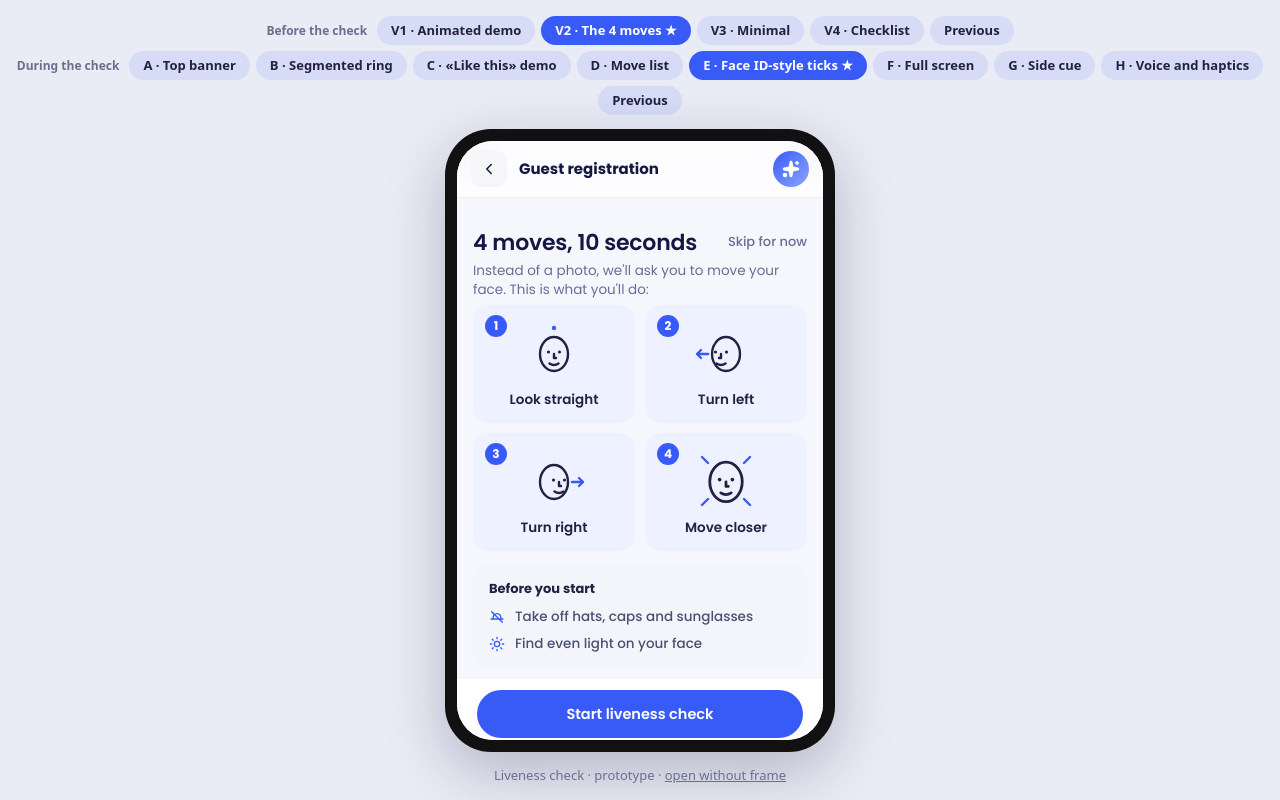
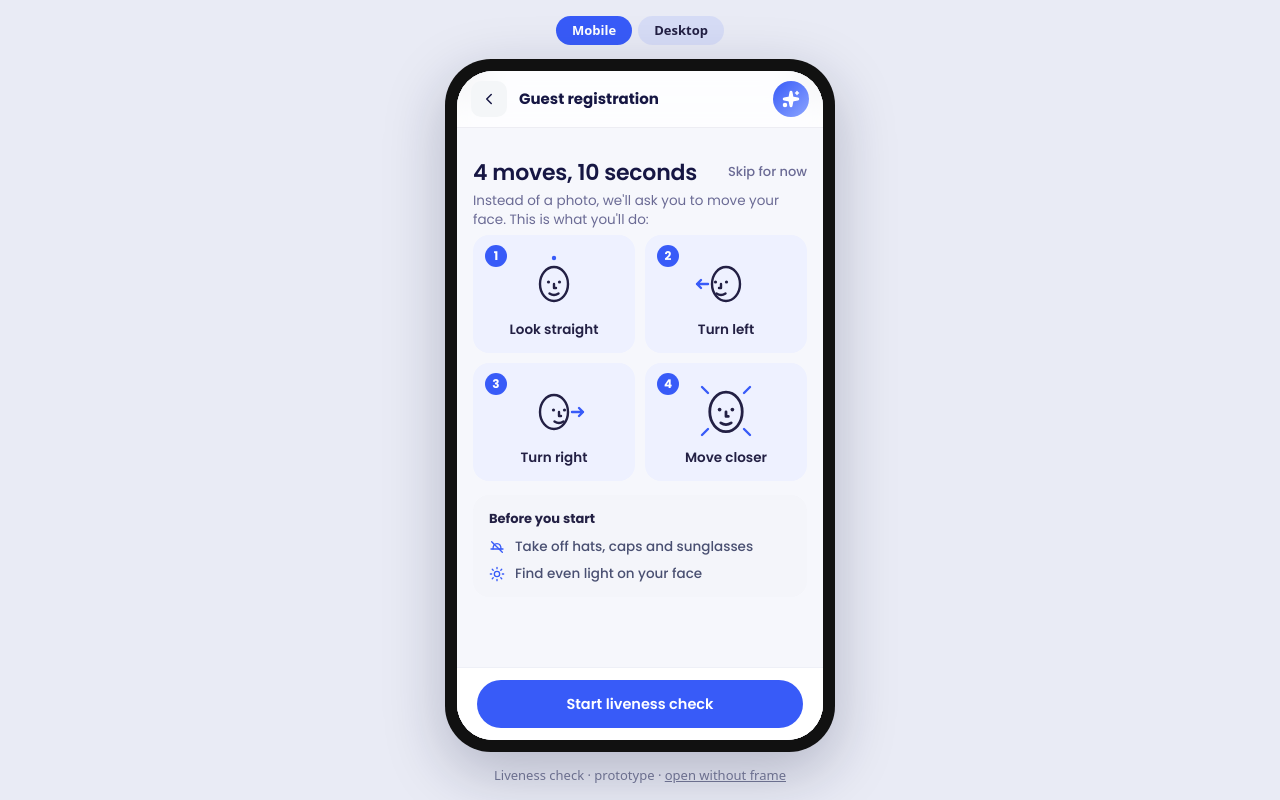
Before and after one commit to dclemares/liveness-check, a plain HTML site: page index.html in a window 1280 px wide. Drawn offline with Linux system fonts and the light colour scheme.

Commit message:
Remove version selector, add Mobile/Desktop views and fix desktop layout
Co-Authored-By: Claude Opus 5.5 <noreply@anthropic.com>

```diff
--- a/assets/live-prep.css
+++ b/assets/live-prep.css
@@ -203,3 +203,14 @@ body:has(.lv-full) header{display:none!important}
 @keyframes lvhW{50%{height:16px}}
 
 @media(prefers-reduced-motion:reduce){.lve-tk line.now,.lvg-ch i,.lvv-g .lvg-glow,.lvh-wave i,.lvf-bar i.now::after{animation:none!important}.lvf-bar i.now::after{width:50%}.lvg-ok.pop{animation-duration:.01s}}
+
+/* ===== Escritorio: migas «Back / Identity verification» (mismos estilos que la réplica, que aquí no se carga) ===== */
+.dbk-row{display:flex;align-items:center;gap:0;margin:0 0 18px;min-height:30px;padding:0}
+.dbk-row .dbk-pill{display:inline-flex;align-items:center;gap:6px;box-sizing:border-box;height:30px;margin:0;padding:0 12px 0 8px;border:1px solid #dfe2f1;border-radius:12px;background:#fff;color:#161643;font:600 12px/16px Poppins,system-ui,sans-serif;cursor:pointer;transition:background .15s,border-color .15s}
+.dbk-row .dbk-pill:hover{background:#eff6ff;border-color:#385bf8}
+.dbk-pill::after{content:attr(data-dbk);letter-spacing:0}
+.dbk-pill svg{width:16px;height:16px;flex:none;color:#385bf8;stroke-width:2.4}
+.dbk-sep{margin:0 6px;font-style:normal;font-weight:500;font-size:12px;color:#b7bcd6}
+.dbk-row .dbk-eye{font:600 11px/16px Poppins,system-ui,sans-serif;letter-spacing:.08em;text-transform:uppercase;color:#161643;white-space:nowrap}
+/* escritorio: la pantalla suelta no tiene el contenedor de la réplica; la verificación ocupa toda la altura de la ventana */
+@media (min-width:1025px){.iv-m{flex:0 0 auto!important;height:100dvh!important}}
--- a/index.html
+++ b/index.html
@@ -2,37 +2,51 @@
 <html lang="en"><head><meta charset="utf-8"><meta name="viewport" content="width=device-width,initial-scale=1">
 <title>Liveness check</title>
 <style>
-:root{--bg:#e9ebf5;--ink:#232044;--mut:#6b6f8e}
+:root{--bg:#e9ebf5;--ink:#232044;--mut:#6b6f8e;--chip:rgba(56,91,248,.1)}
 @media (prefers-color-scheme:dark){:root:not([data-theme="light"]){--bg:#15162a;--ink:#eceefe;--mut:#9aa0c4}}
 :root[data-theme="dark"]{--bg:#15162a;--ink:#eceefe;--mut:#9aa0c4}
 html,body{margin:0;height:100%;background:var(--bg);font-family:Poppins,system-ui,sans-serif;color:var(--ink)}
-body{display:flex;flex-direction:column;align-items:center;justify-content:center;gap:14px;padding:16px;box-sizing:border-box}
-.ph{width:390px;height:844px;max-width:100%;max-height:calc(100dvh - 150px);border-radius:46px;padding:12px;background:#111;box-shadow:0 20px 60px rgba(20,22,60,.25);box-sizing:border-box}
-.ph iframe{width:100%;height:100%;border:0;border-radius:36px;background:#fff;display:block}
-p{margin:0;font-size:13px;color:var(--mut)}
-a{color:inherit}
-.rows{display:flex;flex-direction:column;gap:6px;align-items:center}
-.sw>span{font-size:12px;font-weight:600;color:var(--mut);align-self:center;margin-right:4px}
-.sw{display:flex;align-items:center;flex-wrap:wrap;justify-content:center;gap:6px;max-width:100%}
-.sw button{border:0;border-radius:99px;padding:8px 14px;background:rgba(56,91,248,.1);color:var(--ink);font:600 13px/1 Poppins,system-ui,sans-serif;cursor:pointer}
+body{display:flex;flex-direction:column;align-items:center;gap:14px;padding:16px;box-sizing:border-box;overflow:hidden}
+.sw{display:flex;gap:6px;flex:none}
+.sw button{border:0;border-radius:99px;padding:8px 16px;background:var(--chip);color:var(--ink);font:600 13px/1 Poppins,system-ui,sans-serif;cursor:pointer}
 .sw button[aria-pressed="true"]{background:#385bf8;color:#fff}
 .sw button:focus-visible{outline:2px solid #385bf8;outline-offset:2px}
-@media(max-width:430px){body{padding:8px 0 0;gap:8px}.ph{width:100%;height:calc(100dvh - 90px);max-height:none;border-radius:0;padding:0;box-shadow:none}.ph iframe{border-radius:0}p{display:none}}
+.stage{flex:1;min-height:0;width:100%;display:flex;align-items:center;justify-content:center}
+.ph{width:390px;height:844px;max-width:100%;max-height:100%;border-radius:46px;padding:12px;background:#111;box-shadow:0 20px 60px rgba(20,22,60,.25);box-sizing:border-box}
+.ph iframe{width:100%;height:100%;border:0;border-radius:36px;background:#fff;display:block}
+.dk{position:relative;border-radius:14px;overflow:hidden;background:#fff;box-shadow:0 20px 60px rgba(20,22,60,.25)}
+.dk-bar{height:34px;display:flex;align-items:center;gap:7px;padding:0 14px;background:#ececf3}
+.dk-bar i{width:11px;height:11px;border-radius:50%;background:#d3d5e2}
+.dk-vp{position:relative;overflow:hidden}
+.dk-vp iframe{position:absolute;left:0;top:0;width:1280px;height:800px;border:0;transform-origin:0 0;background:#fff}
+p{margin:0;font-size:13px;color:var(--mut);flex:none}
+a{color:inherit}
+[hidden]{display:none!important}
+@media(max-width:430px){body{padding:8px 0 0;gap:8px}.ph{width:100%;height:100%;border-radius:0;padding:0;box-shadow:none}.ph iframe{border-radius:0}p,.sw{display:none}}
 </style></head><body>
-<div class="rows"><nav class="sw" data-k="pv" aria-label="Before the check"><span>Before the check</span><button data-v="1">V1 · Animated demo</button><button data-v="2">V2 · The 4 moves ★</button><button data-v="3">V3 · Minimal</button><button data-v="4">V4 · Checklist</button><button data-v="0">Previous</button></nav>
-<nav class="sw" data-k="lv" aria-label="During the check"><span>During the check</span><button data-v="1">A · Top banner</button><button data-v="2">B · Segmented ring</button><button data-v="3">C · «Like this» demo</button><button data-v="4">D · Move list</button><button data-v="5">E · Face ID-style ticks ★</button><button data-v="6">F · Full screen</button><button data-v="7">G · Side cue</button><button data-v="8">H · Voice and haptics</button><button data-v="0">Previous</button></nav></div>
-<div class="ph"><iframe id="f" src="about:blank" title="Liveness check" allow="camera"></iframe></div>
+<nav class="sw" aria-label="View"><button data-v="m">Mobile</button><button data-v="d">Desktop</button></nav>
+<div class="stage">
+  <div class="ph" id="ph"><iframe id="fm" title="Liveness check · mobile" allow="camera"></iframe></div>
+  <div class="dk" id="dk" hidden><div class="dk-bar" aria-hidden="true"><i></i><i></i><i></i></div><div class="dk-vp" id="vp"><iframe id="fd" title="Liveness check · desktop" allow="camera"></iframe></div></div>
+</div>
 <p>Liveness check · prototype · <a id="raw" href="screens/liveness.html">open without frame</a></p>
 <script>
 (function(){
-  var st = { pv: '2', lv: '5' }; try { st.pv = localStorage.getItem('lp-v2') || '2'; st.lv = localStorage.getItem('lp-lv2') || '5'; } catch (e) {}   /* elegidas: V2 + E (12-nov-2026) */
-  var qs = new URLSearchParams(location.search); if (qs.get('v')) st.pv = qs.get('v'); if (qs.get('lv')) st.lv = qs.get('lv');
-  var f = document.getElementById('f'), raw = document.getElementById('raw');
-  function load(cam){ var u = 'screens/liveness.html?pv=' + st.pv + '&lv=' + st.lv + (cam ? '&go=cam' : ''); f.src = u; raw.href = u;
-    document.querySelectorAll('.sw').forEach(function(n){ var k = n.dataset.k; n.querySelectorAll('button').forEach(function(b){ b.setAttribute('aria-pressed', String(b.dataset.v === st[k])); }); });
-    try { localStorage.setItem('lp-v2', st.pv); localStorage.setItem('lp-lv2', st.lv); } catch (e) {} }
-  document.querySelectorAll('.sw').forEach(function(n){ n.addEventListener('click', function(e){ var b = e.target.closest('button'); if (!b) return; st[n.dataset.k] = b.dataset.v; load(n.dataset.k === 'lv'); }); });
-  load(qs.get('go') === 'cam');
+  var SRC = 'screens/liveness.html', v = 'm';
+  try { v = localStorage.getItem('lc-view') || 'm'; } catch (e) {}
+  var q = new URLSearchParams(location.search).get('view'); if (q === 'm' || q === 'd') v = q;
+  var ph = document.getElementById('ph'), dk = document.getElementById('dk'), vp = document.getElementById('vp'), fm = document.getElementById('fm'), fd = document.getElementById('fd'), st = document.querySelector('.stage');
+  function fit(){ if (dk.hidden) return; var W = st.clientWidth, H = st.clientHeight - 34, k = Math.min(W / 1280, H / 800, 1); vp.style.width = Math.round(1280 * k) + 'px'; vp.style.height = Math.round(800 * k) + 'px'; fd.style.transform = 'scale(' + k + ')'; }
+  function show(){
+    ph.hidden = v !== 'm'; dk.hidden = v !== 'd';
+    if (v === 'm') { fd.src = 'about:blank'; fm.src = SRC; } else { fm.src = 'about:blank'; fd.src = SRC; fit(); }
+    document.querySelectorAll('.sw button').forEach(function(b){ b.setAttribute('aria-pressed', String(b.dataset.v === v)); });
+    try { localStorage.setItem('lc-view', v); } catch (e) {}
+  }
+  document.querySelector('.sw').addEventListener('click', function(e){ var b = e.target.closest('button'); if (!b || b.dataset.v === v) return; v = b.dataset.v; show(); });
+  window.addEventListener('resize', fit);
+  if (window.matchMedia('(max-width:430px)').matches) v = 'm';
+  show();
 })();
 </script>
 </body></html>
```
Also changed, not shown: 1 other file.
